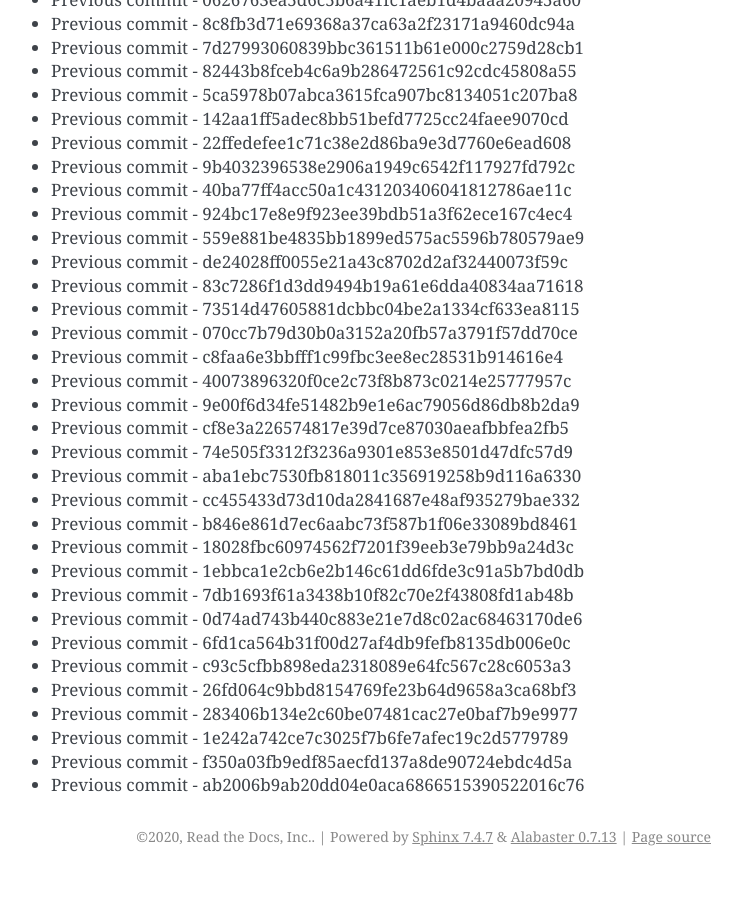
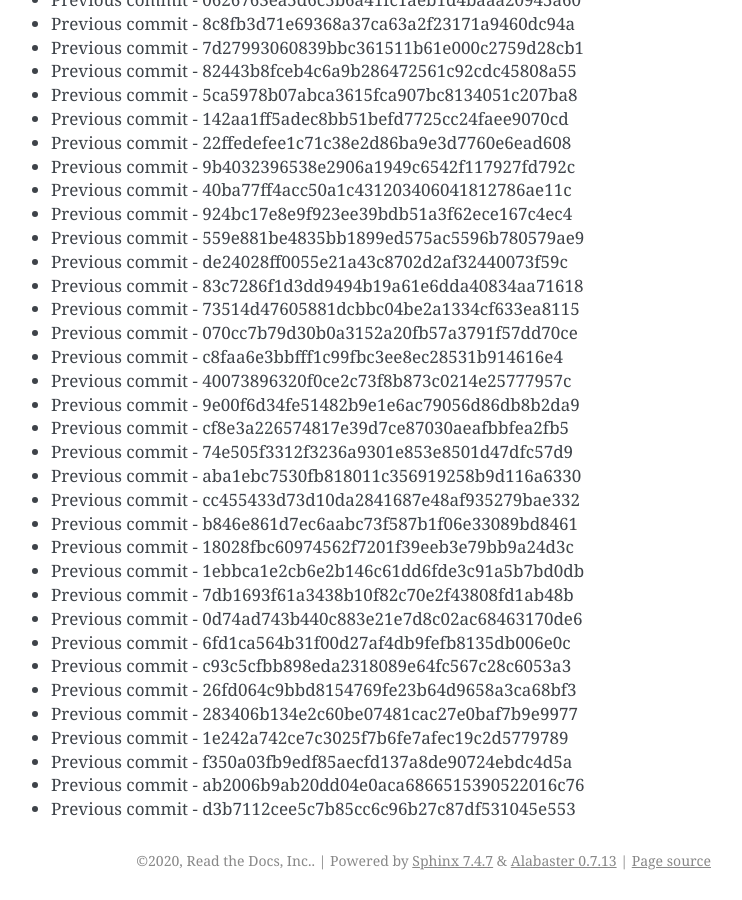
Before and after one commit to readthedocs/rtd-git-stresstest, a Sphinx documentation site: the page built from docs/updates.rst, in a window 1280 px wide and 900 px high, scrolled down 48273 px. Shown: the whole window, without its empty margins (399-1141 px from the left). Built offline with Sphinx 7.4.7, drawn with Linux system fonts in a browser that asks for light colours; before the commit the page ends 49149 px from its top, so only the background shows below that.

Commit message:
Generating commit from previous: d3b7112cee5c7b85cc6c96b27c87df531045e553

```diff
--- a/docs/updates.rst
+++ b/docs/updates.rst
@@ -2060,3 +2060,4 @@ It can be tested for any performance characteristics.
 * Previous commit - 1e242a742ce7c3025f7b6fe7afec19c2d5779789
 * Previous commit - f350a03fb9edf85aecfd137a8de90724ebdc4d5a
 * Previous commit - ab2006b9ab20dd04e0aca6866515390522016c76
+* Previous commit - d3b7112cee5c7b85cc6c96b27c87df531045e553
```
